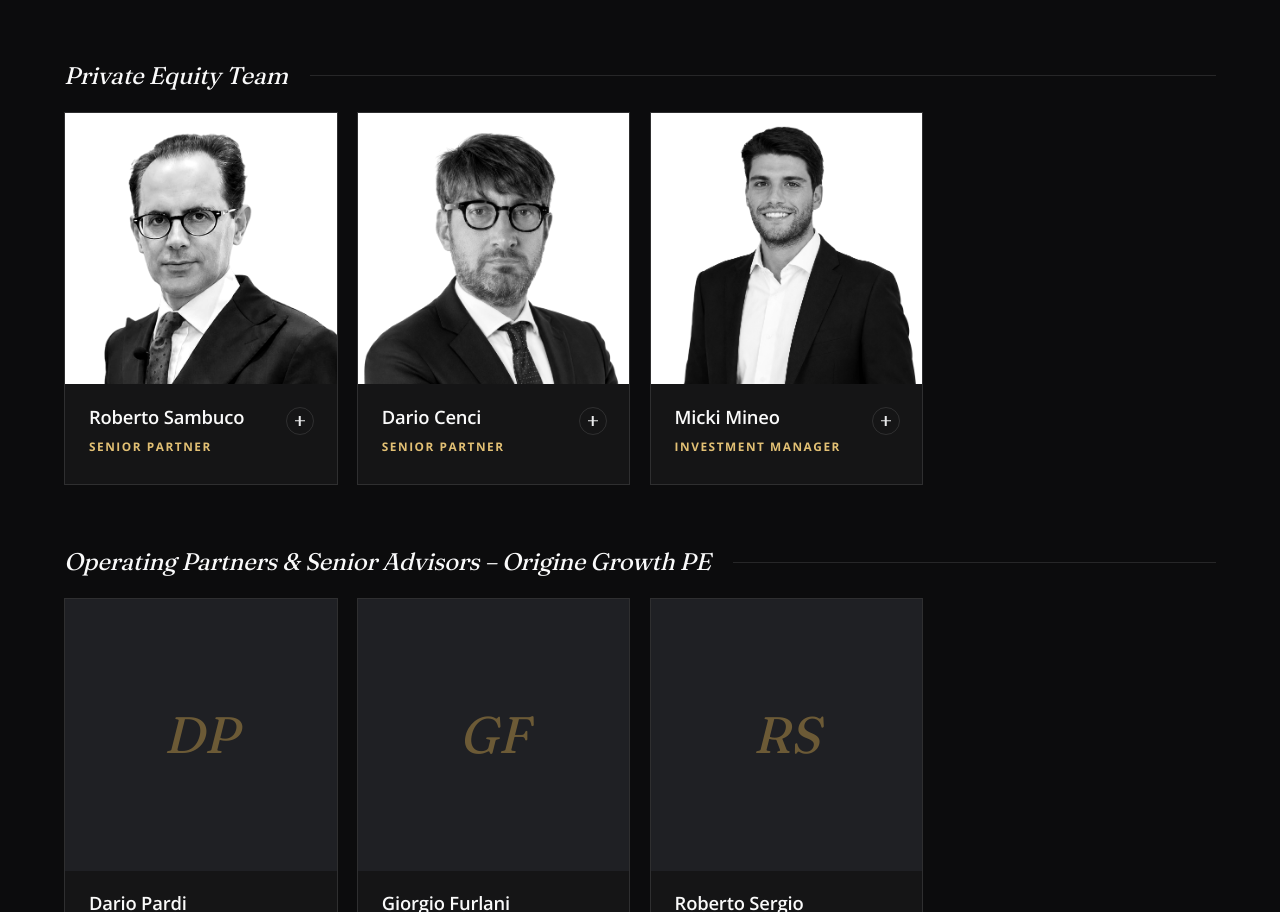
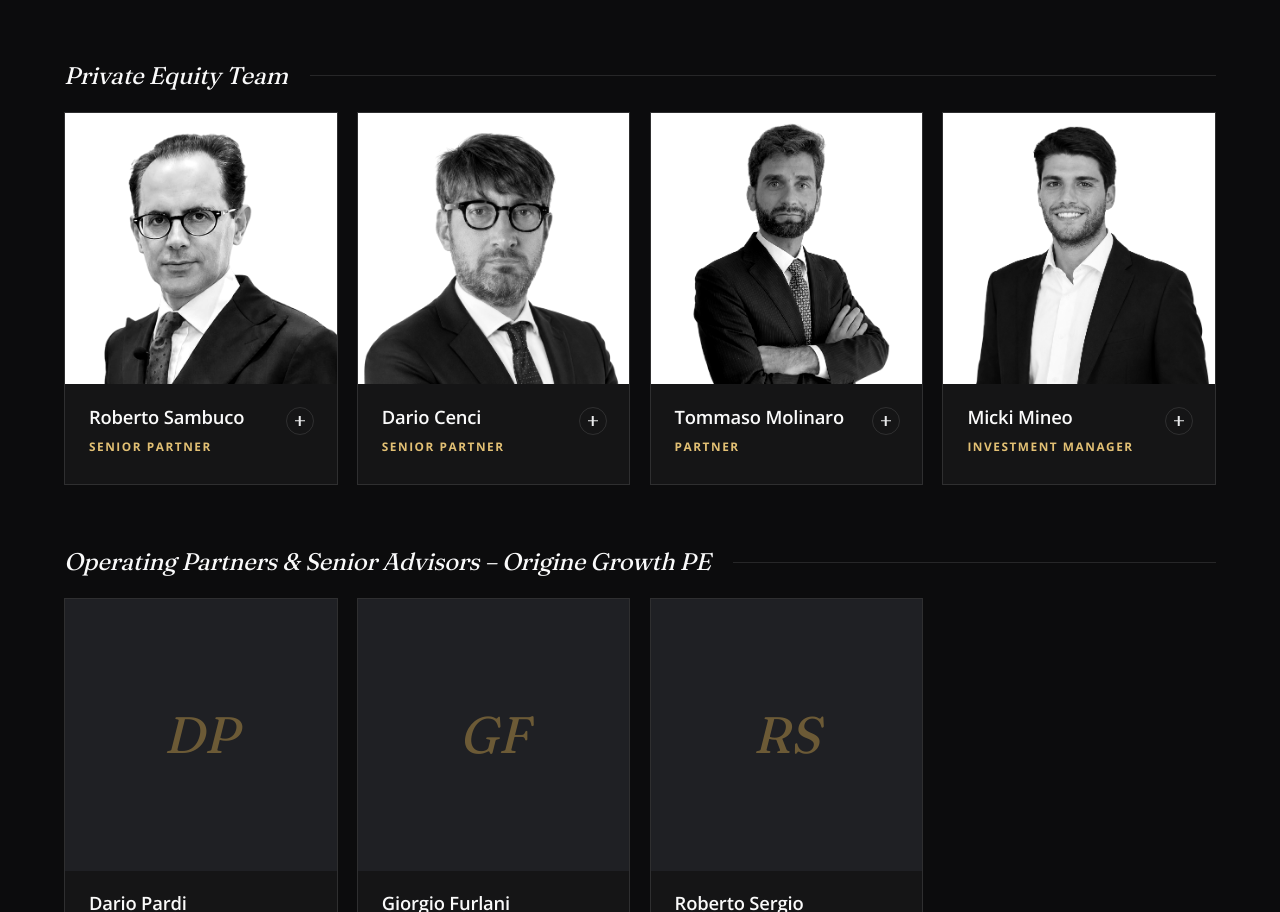
Before and after one commit to darscott98/originesgr, a Next.js app: page /en in a window 1280 px wide. Shown: the part 8154-9066 px from the top of the page. Built offline with nearby package versions, Linux system fonts and the light colour scheme.

Commit message:
feat: add Tommaso Molinaro to the team section and update bios in English and Italian

```diff
--- a/messages/en.json
+++ b/messages/en.json
@@ -156,6 +156,7 @@
     "bios": {
       "sambuco": "Investment banker, principal investor and entrepreneur with consolidated experience across the public and private sectors, with particular specialisation in telecommunications and digital transformation, energy and the agri-food supply chain. Over his career he has held senior roles, including Senior Managing Director at Macquarie, Senior Partner at Vitale & Co and Head of the Telecommunications Department at the Italian Ministry of Economic Development (MISE).",
       "cenci": "A professional with over 25 years of experience in the financial sector, more than 15 of them in Private Equity as a principal investor in investment funds and 10 years in investment banking at Deutsche Bank. Over his career he has held prominent roles in the Italian private equity market, including Investment Director at Clessidra SGR and Partner at Armònia SGR.",
+      "molinaro": "Tommaso brings over 23 years of experience in the financial sector, more than 18 of them in private equity as a principal investor in Italian and European mid-market funds. Over his career he has managed every phase of the investment process, from origination and deal structuring through to portfolio management and exit. He has held positions of growing responsibility at leading private equity firms, including Senior Director at Green Arrow Capital, Principal at Ergon Capital, Director at Alto Partners and Junior Partner at Armònia SGR, developing significant experience in growth, sector consolidation and value-creation transactions. Tommaso began his career in corporate finance at Deutsche Bank and Lazard, where he gained experience across numerous M&A transactions.",
       "mineo": "He joined Origine in May 2026 as Investment Manager, having built around nine years of experience in the Italian mid-market private equity sector. Following roles at Armònia SGR and Entangled Capital SGR, he has taken part in numerous majority investment transactions across different industrial sectors, following all their key phases, from analysing and structuring the investment to managing and enhancing portfolio companies. He has also supported the management of portfolio companies in implementing strategic and operational value-creation initiatives.",
       "arscott": "Daniel has built his career across data analysis, data infrastructure, and technical systems development, with experience spanning financial, operational, and client-facing environments. He has worked as a project and data lead at Deloitte and boutique firms in the FMCG sector, and more recently has led data pipeline strategy, product architecture and implementation, and client delivery within SaaS environments. He holds a Master’s degree in Physics from the University of Bristol.",
       "conte": "Marialiliana has built significant experience across administrative, financial and operational functions within the management of alternative investment funds, at leading asset managers active in private equity and venture capital. Over her career she has held senior roles including Chief Financial Officer, Chief Operating Officer and Head of Administration at firms such as Ambienta SGR, Hyle Capital Partners SGR and I2 Capital Partners SGR, also developing expertise in ESG and risk management. As Chief Financial Officer of the SGR, she oversees its administrative, financial and operational activities, contributing to process efficiency and regulatory compliance.",
--- a/messages/it.json
+++ b/messages/it.json
@@ -156,6 +156,7 @@
     "bios": {
       "sambuco": "Investment banker, principal investor e imprenditore con una consolidata esperienza maturata nel settore pubblico e privato, con particolare specializzazione nei comparti delle telecomunicazioni e della trasformazione digitale, dell'energia e della filiera agroalimentare. Nel corso della sua carriera ha ricoperto ruoli di primaria responsabilità, tra cui Senior Managing Director presso Macquarie, Socio Senior di Vitale & Co e capo del Dipartimento Telecomunicazioni del Ministero dello Sviluppo Economico (MISE).",
       "cenci": "Professionista con oltre 25 anni di esperienza nel settore finanziario, di cui più di 15 maturati nel Private Equity come principal investor in fondi d'investimento e 10 anni nell'investment banking presso Deutsche Bank. Nel corso della sua carriera ha ricoperto ruoli di rilievo nel mercato italiano del private equity, tra cui Investment Director presso Clessidra SGR e Partner di Armònia SGR.",
+      "molinaro": "Tommaso vanta oltre 23 anni di esperienza nel settore finanziario, di cui più di 18 nel private equity come principal investor in fondi mid-market italiani ed europei. Nel corso della sua carriera ha gestito tutte le fasi del processo di investimento, dall'origination alla strutturazione delle operazioni, fino alla gestione del portafoglio e disinvestimento. Ha ricoperto posizioni di crescente responsabilità presso primarie realtà del private equity, tra cui Senior Director in Green Arrow Capital, Principal in Ergon Capital, Director in Alto Partners e Junior Partner in Armònia SGR, sviluppando una significativa esperienza in operazioni di crescita, consolidamento settoriale e creazione di valore. Tommaso ha iniziato la propria carriera nel mondo della finanza straordinaria presso Deutsche Bank e Lazard, dove ha maturato esperienza in molteplici operazioni di M&A.",
       "mineo": "Entrato in Origine nel maggio 2026 con il ruolo di Investment Manager, ha maturato circa nove anni di esperienza nel private equity mid-market italiano. Dopo le esperienze in Armònia SGR e in Entangled Capital SGR, ha preso parte a numerose operazioni di investimento di maggioranza in differenti settori industriali, seguendone tutte le principali fasi, dall'analisi e strutturazione dell'investimento alla gestione e valorizzazione delle partecipate. Ha inoltre supportato il management delle società in portafoglio nell'implementazione di iniziative strategiche e operative finalizzate alla creazione di valore.",
       "arscott": "Daniel ha costruito il proprio percorso professionale nell’ambito dell’analisi dei dati, delle infrastrutture dati e dello sviluppo di sistemi tecnici, maturando esperienza in contesti finanziari, operativi e a diretto contatto con i clienti. Ha lavorato come project e data lead presso Deloitte e boutique firm nel settore FMCG, e più recentemente ha guidato attività di data pipeline strategy, architettura e implementazione di prodotto, nonché client delivery in ambienti SaaS. Ha conseguito un Master in Fisica presso l’Università di Bristol.",
       "conte": "Marialiliana ha maturato una significativa esperienza nelle funzioni amministrative, finanziarie e operative nell'ambito della gestione di fondi di investimento alternativi, presso primarie SGR attive nel private equity e venture capital. Nel corso della carriera ha ricoperto ruoli di responsabilità quali Chief Financial Officer, Chief Operating Officer e Head of Administration presso realtà come Ambienta SGR, Hyle Capital Partners SGR e I2 Capital Partners SGR, sviluppando competenze anche in ambito ESG e risk management. In qualità di Chief Financial Officer della SGR, presidia le attività amministrative, finanziarie e operative, contribuendo all'efficienza dei processi e alla conformità normativa.",
--- a/sections/Team.jsx
+++ b/sections/Team.jsx
@@ -15,6 +15,7 @@ const management = [
 const peTeam = [
   { ini: "RS", name: "Roberto Sambuco", role: "Senior Partner", bioKey: "sambuco", img: "/images/Roberto-Sambuco.png" },
   { ini: "DC", name: "Dario Cenci", role: "Senior Partner", bioKey: "cenci", img: "/images/Dario-Cenci.png" },
+  { ini: "TM", name: "Tommaso Molinaro", role: "Partner", bioKey: "molinaro", img: "/images/Tommaso-Molinaro.png" },
   { ini: "MM", name: "Micki Mineo", role: "Investment Manager", bioKey: "mineo", img: "/images/Micki-Mineo.png" },
 ];
 
```
Also changed, not shown: public/images/Tommaso-Molinaro.png (added).
